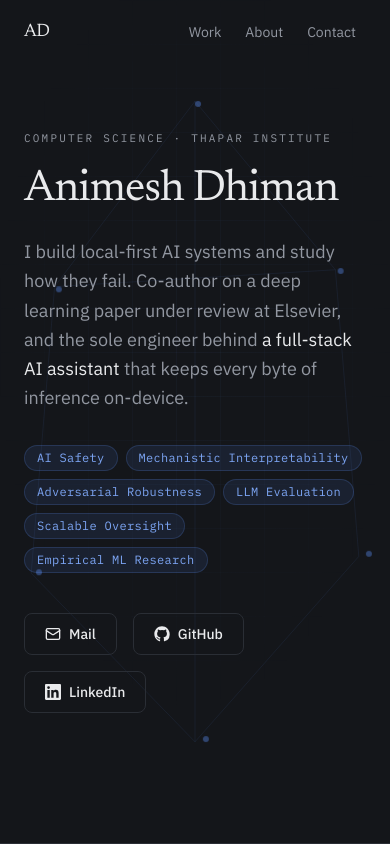
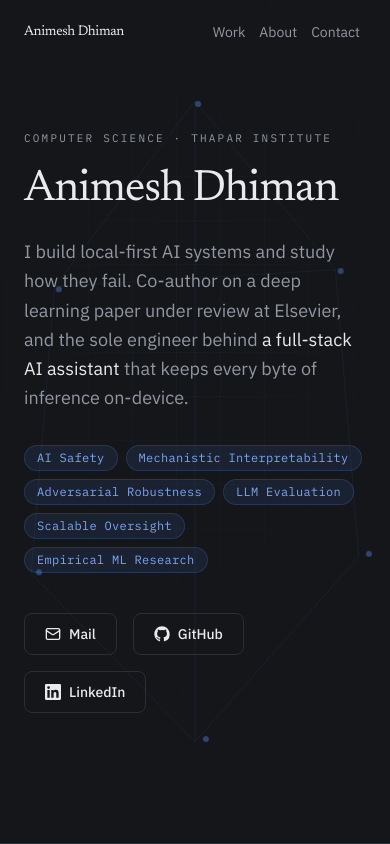
Before and after one commit to animesh8787/animesh-portfolio, a React (Vite) app: page / in a window 390 px wide. Shown: the top 844 px of the page. Built offline with nearby package versions, Linux system fonts and the light colour scheme.

Commit message:
Redesign contact section, update email, sitewide polish

```diff
--- a/src/components/Contact.tsx
+++ b/src/components/Contact.tsx
@@ -1,12 +1,10 @@
 import { motion } from "framer-motion";
-import { ArrowUp, Mail, MapPin } from "lucide-react";
+import { Mail, MapPin } from "lucide-react";
 import { GithubIcon, LinkedinIcon } from "./BrandIcons";
 import { contact } from "../data/content";
 import { EASE } from "../lib/motion";
 
 export default function Contact() {
-  const scrollToTop = () => window.scrollTo({ top: 0, behavior: "smooth" });
-
   return (
     <footer id="contact">
       <div className="max-w-5xl mx-auto px-6 md:px-10 py-24 md:py-28">
@@ -83,15 +81,7 @@ export default function Contact() {
           <span className="flex items-center gap-1.5">
             <MapPin className="w-3.5 h-3.5" /> {contact.location}
           </span>
-          <button
-            type="button"
-            onClick={scrollToTop}
-            className="group flex items-center gap-1.5 hover:text-ink active:text-ink transition-colors duration-300 py-2 px-1 -mx-1"
-          >
-            Back to top
-            <ArrowUp className="w-3.5 h-3.5 transition-transform duration-300 ease-premium group-hover:-translate-y-0.5" />
-          </button>
-          <span>Designed &amp; Built by Animesh Dhiman</span>
+          <span>Built by Animesh Dhiman</span>
         </div>
       </div>
     </footer>
--- a/src/components/Nav.tsx
+++ b/src/components/Nav.tsx
@@ -24,16 +24,16 @@ export default function Nav() {
       <div className="max-w-5xl mx-auto px-6 md:px-10 h-16 flex items-center justify-between">
         <a
           href="#"
-          className="font-display text-lg tracking-tight text-ink transition-colors duration-300 hover:text-signal-bright py-2 pr-3 -ml-2 pl-2"
+          className="font-display text-[clamp(0.875rem,3.4vw,1.125rem)] tracking-tight text-ink transition-colors duration-300 hover:text-signal-bright whitespace-nowrap py-2 pr-2 sm:pr-3 -ml-2 pl-2"
         >
-          AD
+          Animesh Dhiman
         </a>
-        <div className="flex items-center gap-1 sm:gap-2">
+        <div className="flex items-center gap-0.5 sm:gap-2">
           {LINKS.map((l) => (
             <a
               key={l.href}
               href={l.href}
-              className="inline-block text-sm text-muted hover:text-ink transition-colors duration-300 px-2.5 py-3 sm:px-3"
+              className="inline-block text-sm text-muted hover:text-ink transition-colors duration-300 px-1.5 sm:px-3 py-3"
             >
               <span className="link-underline">{l.label}</span>
             </a>
```
